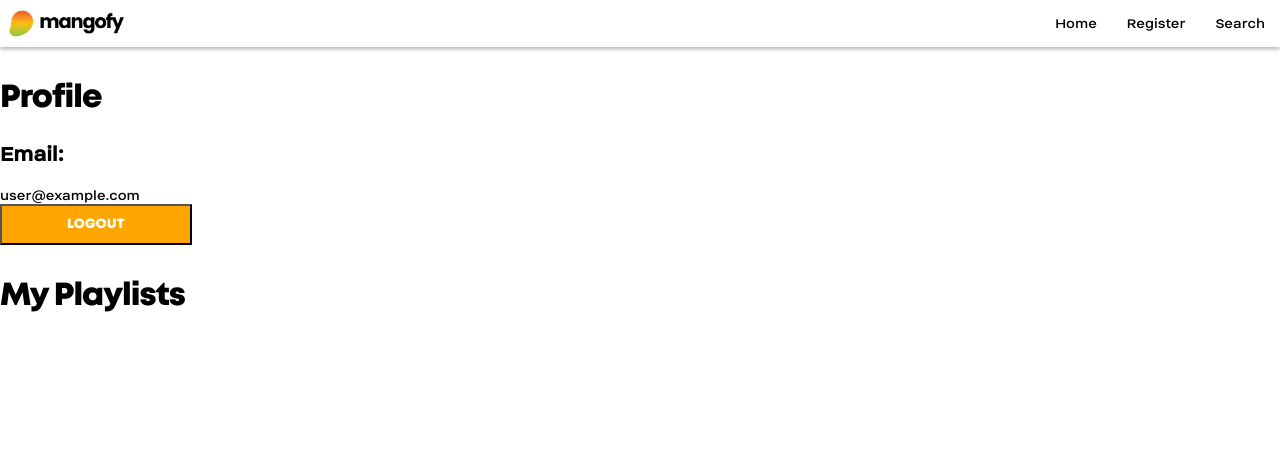
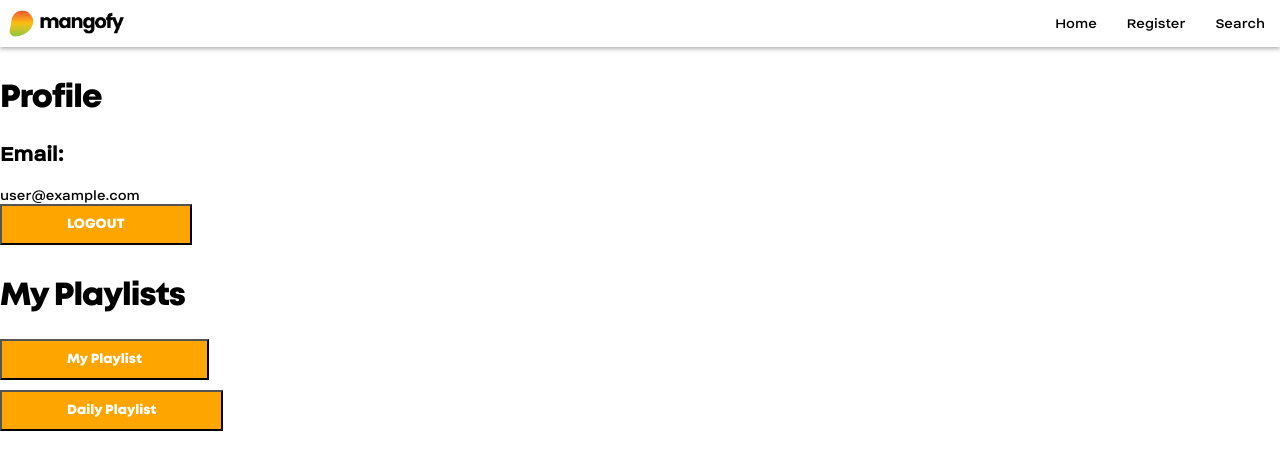
Before and after one commit to jreysp/mangofy, a React (Create React App) app: page / in a window 1280 px wide. Shown: the top 470 px of the page. Built offline with nearby package versions, Linux system fonts and the light colour scheme; no server answers; sample sign-in values are in the browser's storage.

Commit message:
Added pages to successfully display your playlists

```diff
--- a/package.json
+++ b/package.json
@@ -39,5 +39,8 @@
       "last 1 firefox version",
       "last 1 safari version"
     ]
+  },
+  "devDependencies": {
+    "@types/node": "^16.11.11"
   }
 }
--- a/src/App.js
+++ b/src/App.js
@@ -4,6 +4,8 @@ import Home from './routes/Home.js'
 import Register from './routes/Register.js'
 import Login from './routes/Login.js'
 import Search from './routes/Search.js'
+import MyPlaylist from './routes/MyPlaylist.js'
+import Daily from './routes/Daily.js'
 import PrivateRoute from './components/PrivateRoute.js'
 import { AuthProvider } from './contexts/AuthContext'
 import './App.css';
@@ -28,6 +30,8 @@ function App() {
           <Route path="/login" element={<Login />} />
           <Route path="/register" element={<Register />} />
           <Route path="/search" element={<Search />} />
+          <Route path="/myplaylist" element={<MyPlaylist />} />
+          <Route path="/daily" element={<Daily />} />
         </Routes>
       </AuthProvider>
    </BrowserRouter>
--- /dev/null
+++ b/src/routes/Daily.js
@@ -0,0 +1,10 @@
+import React from 'react'
+
+function Daily(){
+
+    return(
+        <h1>Daily Playlist</h1>
+    )
+}
+
+export default Daily;
--- a/src/routes/Home.js
+++ b/src/routes/Home.js
@@ -19,6 +19,24 @@ function Home() {
             navigate("/login")
         } catch {
             setError("Failed to log out")
+        }
+    }
+
+    function handlePlaylist(name) {
+        setError("")
+
+        if(name == "my")
+        try {
+            navigate("/myplaylist")
+        } catch {
+            setError("Failed to go to my playlist")
+        }
+
+        if(name == "daily")
+        try {
+            navigate("/daily")
+        } catch {
+            setError("Failed to go to daily playlist")
         }
     }
 
@@ -44,11 +62,41 @@ function Home() {
                 </button>
             </div>
             <h1>My Playlists</h1>
-            <body>
-                {/*Code for playlists goes here!*/}
-            </body>
+            <div>
+            <button
+                    onClick={() => handlePlaylist("my")}
+                    style={{
+                        paddingLeft: "65px",
+                        paddingRight: "65px",
+                        paddingTop: "10px",
+                        paddingBottom: "10px",
+                        fontFamily: "Mont Heavy",
+                        color: "white",
+                        backgroundColor: "orange",
+                        marginBottom: "10px",
+                    }} >
+                    My Playlist
+                </button>
+            </div>
+            <div>
+            <button
+                    onClick={() => handlePlaylist("daily")}
+                    style={{
+                        paddingLeft: "65px",
+                        paddingRight: "65px",
+                        paddingTop: "10px",
+                        paddingBottom: "10px",
+                        fontFamily: "Mont Heavy",
+                        color: "white",
+                        backgroundColor: "orange",
+                        marginBottom: "10px",
+                    }} >
+                    Daily Playlist
+                </button>
+            </div>
         </div>
     );
 }
 
+
 export default Home;
--- /dev/null
+++ b/src/routes/MyPlaylist.js
@@ -0,0 +1,66 @@
+import React from 'react'
+import { useAuth } from '../contexts/AuthContext.js'
+import { useState, useEffect } from 'react'
+import app from '../firebase.js';
+
+function MyPlaylist(){
+    const [songs, setSongs] = useState([]);
+    const {currentUser} = useAuth();
+
+    useEffect(() => {
+      app.firestore().collection('users').doc(currentUser.uid).collection('Playlist').
+      get().then((snapshot) => {
+        setSongs(snapshot.docs.map((doc) => doc.data()));
+      });
+
+    }, []);
+
+    return(
+        <div className="myplaylist">
+        <h1>Your Playlist</h1>
+        <DisplaySongs input = {songs}/>
+        </div>
+    )
+}
+
+function DisplaySongs(all_songs)
+  {
+    var array = [];
+    var html_obj = <h4>
+        <div className="song">
+            <li className="song_number">#</li>
+            <li className="song_name">Title</li>
+            <li className="song_artist">Artist</li>
+            <li className="song_genre">Genre</li>
+            <div><br/></div>
+        </div>
+    </h4>;
+
+    if (all_songs.input.length !== 0) {
+        array.push(html_obj);
+    }
+   for(var i = 0; i < all_songs.input.length; i++)
+   {
+    const name = all_songs.input[i].name;
+    const artist = all_songs.input[i].artist;
+    const genre = all_songs.input[i].genre;
+
+    var song_info = {
+      name: name,
+      artist: artist,
+      genre: genre
+    }
+
+      var temp = <div className="song">
+        <li className="song_number">{i+1}</li>
+        <li className="song_name">{name}</li>
+        <li className="song_artist">{artist}</li>
+        <li className="song_genre">{genre}</li>
+        <div><hr/></div>
+      </div>
+    array.push(temp);
+   }
+   return array;
+  }
+
+export default MyPlaylist;
--- a/src/routes/Search.js
+++ b/src/routes/Search.js
@@ -44,19 +44,11 @@ function Search() {
   function search(search_string, songs)
   {
     const all_songs = new parseSongs();
-    //all_songs.printSongs();
     var cur_song = all_songs.search_songs(search_string, songs);
     return cur_song;
   }
-  function DisplaySongs(all_songs)//all_songs
+  function DisplaySongs(all_songs)
   {
-
-    function likeSong() {
-        return;
-    }
-    //var search_term = document.getElementById('searchbar').value;
-    //var all_songs = search(search_term);
-
     var array = [];
     var html_obj = <h4>
         <div className="song">
@@ -71,8 +63,7 @@ function Search() {
     if (all_songs.input.length !== 0) {
         array.push(html_obj);
     }
-    //console.log(all_songs);
-    //console.log(all_songs.input.length);
+
    for(var i = 0; i < all_songs.input.length; i++)
    {
     const name = all_songs.input[i].name;
@@ -102,8 +93,4 @@ function Search() {
    return array;
   }
 
-
-  //all_songs.search_songs_name("NON-EXISTENT SONG");
-
-
 export default Search;
```
Also changed, not shown: src/backend/search.js (+0 -24 lines), 1 other file (tests, documents, lock files or other folders).
